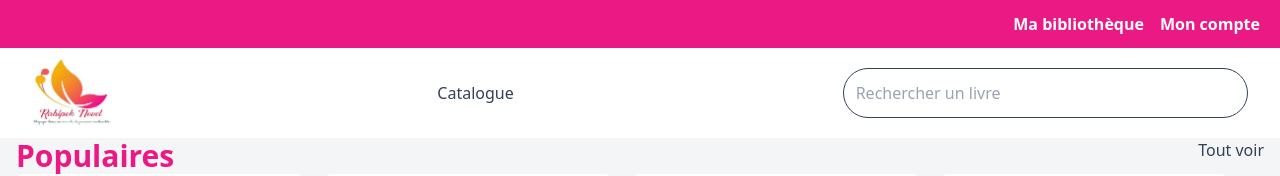
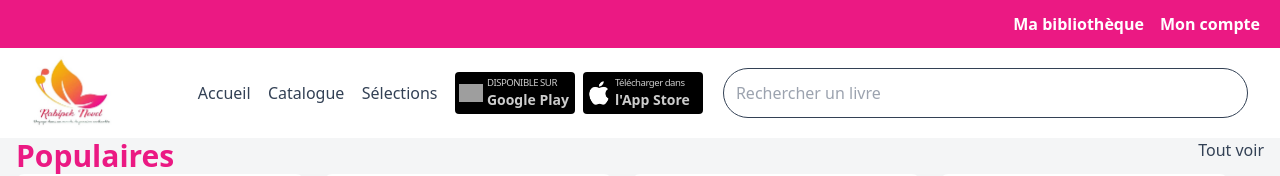
Before and after one commit to yvan-frank/roman, a React (Vite) app: page / in a window 1280 px wide. Shown: the top 176 px of the page. Built offline with nearby package versions, Linux system fonts and the light colour scheme; grey boxes are pictures that could not be loaded.

Commit message:
header config

```diff
--- a/src/components/Header.jsx
+++ b/src/components/Header.jsx
@@ -2,6 +2,8 @@ import React, {useState, useEffect} from 'react'
 import logo from '../assets/logo rapid.jpg'
 import { NavLink, useNavigate } from 'react-router-dom'
 import { root, searchLink } from '../routes'
+import playLogo from "../assets/playstore.png";
+import appleLogo from "../assets/apple.png";
 
 export default function Header() {
     const [query, setQuery] = useState('')
@@ -29,12 +31,38 @@ export default function Header() {
   return (
     <div className={`w-full top-0 py-2 bg-white ${scrollY > 400 && 'sticky transition duration-500 shadow-xl'}`}>
         <div className='flex items-center justify-between px-8'>
-            <NavLink to={root} className='w-full'>
+            <NavLink to={root} className='w-96'>
                 <img className='w-20' src={logo} alt="" />
             </NavLink>
             {/* menu */}
             <div className='w-full'>
-                <NavLink>Catalogue</NavLink>
+
+                <div className='flex flex-row items-center justify-between'>
+                    <NavLink to={root}>Accueil</NavLink>
+                    <NavLink>Catalogue</NavLink>
+                    <NavLink>Sélections</NavLink>
+
+                   <div className='flex mr-5'>
+                       <div className='flex p-1 w-[7.5rem] bg-black cursor-pointer items-center rounded text-white/80'>
+                           <div className='mr-1'>
+                               <img className='w-6' src={playLogo} alt="" />
+                           </div>
+                           <div className='flex flex-col'>
+                               <span className='text-[0.6rem] -tracking-wider uppercase'>disponible sur</span>
+                               <span className=' font-bold text-sm'>Google Play</span>
+                           </div>
+                       </div>
+                       <div className='flex p-1 w-[7.5rem] bg-black cursor-pointer items-center rounded text-white/80 ml-2'>
+                           <div className='mr-1'>
+                               <img className='w-6' src={appleLogo} alt="" />
+                           </div>
+                           <div className='flex flex-col'>
+                               <span className='text-[0.6rem] -tracking-wider'>Télécharger dans</span>
+                               <span className=' font-bold text-sm'>l'App Store</span>
+                           </div>
+                       </div>
+                   </div>
+                </div>
             </div>
             <form className='w-full' onSubmit={submit}>
                 <input
```
Also changed, not shown: .eslintrc.cjs (deleted).
